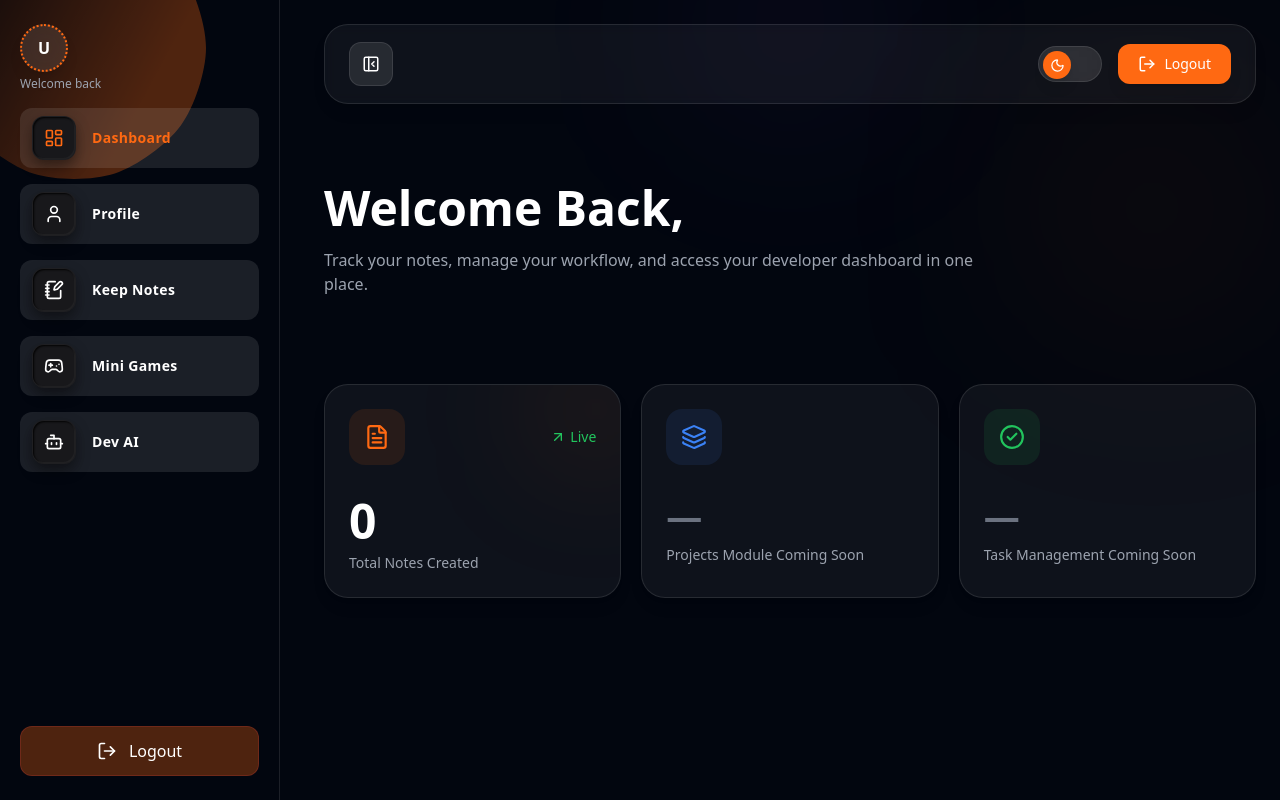
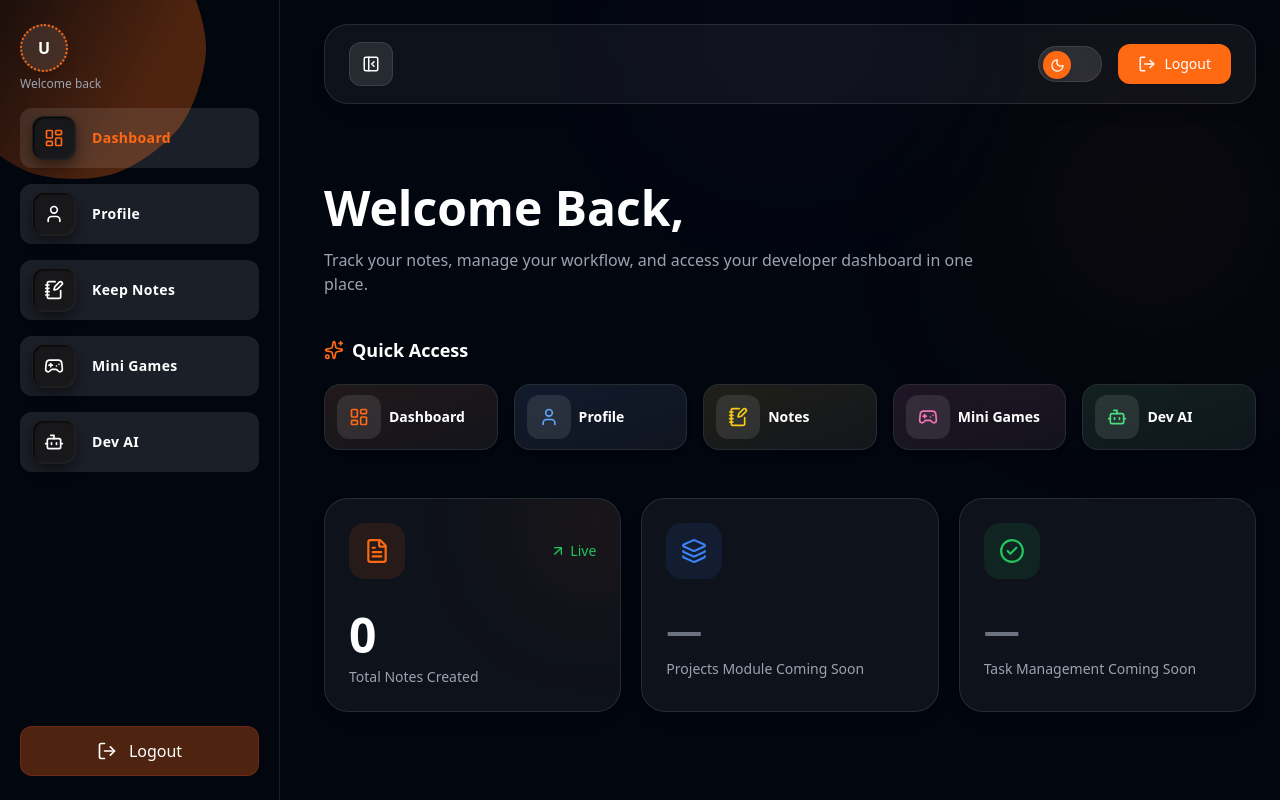
Before and after one commit to DeveloperAbhishek27/DevNest-dashboard, a Next.js app: page /dashboard in a window 1280 px wide. Built offline with nearby package versions, Linux system fonts and the light colour scheme; no server answers; sample sign-in values are in the browser's storage.

Commit message:
Updated dashboard quick links UI

```diff
--- a/src/components/dashboard/DashboardOverview.jsx
+++ b/src/components/dashboard/DashboardOverview.jsx
@@ -1,4 +1,6 @@
 "use client";
+
+import Link from "next/link";
 
 import { motion } from "framer-motion";
 
@@ -8,6 +10,12 @@ import {
   ArrowUpRight,
   Layers3,
   CheckCircle2,
+  LayoutDashboard,
+  NotebookPen,
+  User,
+  Bot,
+  Gamepad2,
+  Sparkles,
 } from "lucide-react";
 
 import { useAuth } from "@/context/AuthContext";
@@ -19,8 +27,52 @@ const DashboardOverview = () => {
 
   const { notes, loading } = useNotes();
 
+  const quickLinks = [
+    {
+      title: "Dashboard",
+      icon: (
+        <LayoutDashboard size={20} className="text-brand dark:text-brand" />
+      ),
+      href: "/dashboard",
+      color: "from-brand/20 to-brand/5",
+    },
+
+    {
+      title: "Profile",
+      icon: <User size={20} className="text-blue-500 dark:text-blue-400" />,
+      href: "/profile",
+      color: "from-blue-500/20 to-blue-500/5",
+    },
+
+    {
+      title: "Notes",
+      icon: (
+        <NotebookPen
+          size={20}
+          className="text-yellow-500 dark:text-yellow-400"
+        />
+      ),
+      href: "/notes",
+      color: "from-yellow-500/20 to-yellow-500/5",
+    },
+
+    {
+      title: "Mini Games",
+      icon: <Gamepad2 size={20} className="text-pink-500 dark:text-pink-400" />,
+      href: "/games",
+      color: "from-pink-500/20 to-pink-500/5",
+    },
+
+    {
+      title: "Dev AI",
+      icon: <Bot size={20} className="text-green-500 dark:text-green-400" />,
+      href: "/dev-ai",
+      color: "from-green-500/20 to-green-500/5",
+    },
+  ];
+
   return (
-    <section className="relative">
+    <section className="relative pb-10">
       {/* TOP BLUR */}
       <div
         className="
@@ -41,29 +93,26 @@ const DashboardOverview = () => {
       />
 
       {/* HEADER */}
-      <div className="py-10">
-        {/* LEFT */}
+      <div className="py-10 relative z-10">
         <div>
           <h1
             className="
               text-3xl
               sm:text-4xl
               lg:text-5xl
-               sm:flex gap-6 fade-in-up
-flex-row
-
-          lg:items-center
-          lg:justify-start
+              sm:flex
+              gap-6
+              fade-in-up
+              flex-row
+              lg:items-center
+              lg:justify-start
               font-black
-
-
-
               text-black
               dark:text-white
             "
           >
             Welcome Back,
-            <span className="block mt-1 text-brand  text-4xl font-extrabold uppercase">
+            <span className="block mt-1 text-brand text-4xl font-extrabold uppercase">
               {user?.name}
             </span>
           </h1>
@@ -71,21 +120,118 @@ flex-row
           <p
             className="
               mt-4
-
               max-w-2xl
-
               text-sm
               sm:text-base
-
               leading-7
-
               text-gray-600
-              dark:text-gray-400 fade-in-up
+              dark:text-gray-400
+              fade-in-up
             "
           >
             Track your notes, manage your workflow, and access your developer
             dashboard in one place.
           </p>
+        </div>
+      </div>
+
+      {/* QUICK LINKS */}
+      <div className="mb-10 fade-in-up">
+        <div className="flex items-center gap-2 mb-5">
+          <Sparkles className="text-brand" size={20} />
+
+          <h2 className="text-lg font-bold text-black dark:text-white">
+            Quick Access
+          </h2>
+        </div>
+
+        <div
+          className="
+            grid
+            grid-cols-5
+            sm:grid-cols-3
+            lg:grid-cols-5
+            gap-4
+          "
+        >
+          {quickLinks.map((item, index) => (
+            <motion.div
+              key={index}
+              whileHover={{ y: -2, scale: 1.02 }}
+              whileTap={{ scale: 0.97 }}
+              className=" fade-in-up "
+            >
+              <Link
+                href={item.href}
+                className="
+        relative
+        overflow-hidden
+
+        flex
+        items-center
+        gap-2
+
+        rounded-2xl
+
+        border
+        border-black/10
+        dark:border-white/10
+
+        bg-white
+        dark:bg-white/5
+
+        px-3
+        py-2.5
+
+        shadow-md
+
+      "
+              >
+                <div
+                  className={`
+          absolute
+          inset-0
+          opacity-40
+          bg-gradient-to-br ${item.color}
+        `}
+                />
+                <div
+                  className="
+          relative
+          z-10
+
+          w-8
+          h-8
+          sm:h-11
+          sm:w-11
+
+          rounded-xl
+
+          bg-black/5
+          dark:bg-white/10
+
+          flex
+          items-center
+          justify-center
+
+          text-brand
+
+          backdrop-blur-[1px]
+          shrink-0
+        "
+                >
+                  {item.icon}
+                </div>
+
+                {/* TEXT */}
+                <div className="relative hidden sm:block z-10">
+                  <h3 className="text-xs sm:text-sm font-semibold text-black dark:text-white">
+                    {item.title}
+                  </h3>
+                </div>
+              </Link>
+            </motion.div>
+          ))}
         </div>
       </div>
 
@@ -96,9 +242,7 @@ flex-row
           grid-cols-1
           sm:grid-cols-2
           xl:grid-cols-3
-
           gap-5
-
           mt-12
         "
       >
@@ -107,36 +251,27 @@ flex-row
           whileHover={{ y: -6 }}
           transition={{ duration: 0.25 }}
           className="
-            relative fade-in-up
-
+            relative
+            fade-in-up
             overflow-hidden
-
             rounded-3xl
-
             border
             border-black/10
             dark:border-white/10
-
             bg-white
             dark:bg-white/5
-
             p-6
-
             shadow-lg
           "
         >
-          {/* BG EFFECT */}
           <div
             className="
               absolute
               -top-10
               -right-10
-
               w-32
               h-32
-
               bg-brand/10
-
               blur-3xl
               rounded-full
             "
@@ -149,14 +284,10 @@ flex-row
                   flex
                   items-center
                   justify-center
-
                   w-14
                   h-14
-
                   rounded-2xl
-
                   bg-brand/10
-
                   text-brand
                 "
               >
@@ -168,10 +299,8 @@ flex-row
                   flex
                   items-center
                   gap-1
-
                   text-sm
                   font-medium
-
                   text-green-500
                 "
               >
@@ -185,7 +314,6 @@ flex-row
                 className="
                   text-5xl
                   font-black
-
                   text-black
                   dark:text-white
                 "
@@ -200,10 +328,8 @@ flex-row
               <p
                 className="
                   mt-2
-
                   text-sm
                   font-medium
-
                   text-gray-500
                   dark:text-gray-400
                 "
@@ -219,17 +345,14 @@ flex-row
           whileHover={{ y: -6 }}
           transition={{ duration: 0.25 }}
           className="
-            rounded-3xl fade-in-up
-
+            rounded-3xl
+            fade-in-up
             border
             border-black/10
             dark:border-white/10
-
             bg-white
             dark:bg-white/5
-
             p-6
-
             shadow-lg
           "
         >
@@ -238,14 +361,10 @@ flex-row
               flex
               items-center
               justify-center
-
               w-14
               h-14
-
               rounded-2xl
-
               bg-blue-500/10
-
               text-blue-500
             "
           >
@@ -257,7 +376,6 @@ flex-row
               className="
                 text-4xl
                 font-black
-
                 text-gray-300
                 dark:text-gray-500
               "
@@ -268,10 +386,8 @@ flex-row
             <p
               className="
                 mt-2
-
                 text-sm
                 font-medium
-
                 text-gray-500
                 dark:text-gray-400
               "
@@ -286,17 +402,14 @@ flex-row
           whileHover={{ y: -6 }}
           transition={{ duration: 0.25 }}
           className="
-            rounded-3xl fade-in-up
-
+            rounded-3xl
+            fade-in-up
             border
             border-black/10
             dark:border-white/10
-
             bg-white
             dark:bg-white/5
-
             p-6
-
             shadow-lg
           "
         >
@@ -305,14 +418,10 @@ flex-row
               flex
               items-center
               justify-center
-
               w-14
               h-14
-
               rounded-2xl
-
               bg-green-500/10
-
               text-green-500
             "
           >
@@ -324,7 +433,6 @@ flex-row
               className="
                 text-4xl
                 font-black
-
                 text-gray-300
                 dark:text-gray-500
               "
@@ -335,10 +443,8 @@ flex-row
             <p
               className="
                 mt-2
-
                 text-sm
                 font-medium
-
                 text-gray-500
                 dark:text-gray-400
               "
--- a/src/components/dashboard/DevAIPage.jsx
+++ b/src/components/dashboard/DevAIPage.jsx
@@ -88,7 +88,7 @@ export default function DevAIPage() {
                 }`}
               >
                 <div
-                  className={`flex items-end gap-2 max-w-[78%] ${
+                  className={`flex items-end gap-2 sm:max-w-[75%] max-w-[95%] ${
                     msg.role === "user" ? "flex-row-reverse" : "flex-row"
                   }`}
                 >
```
